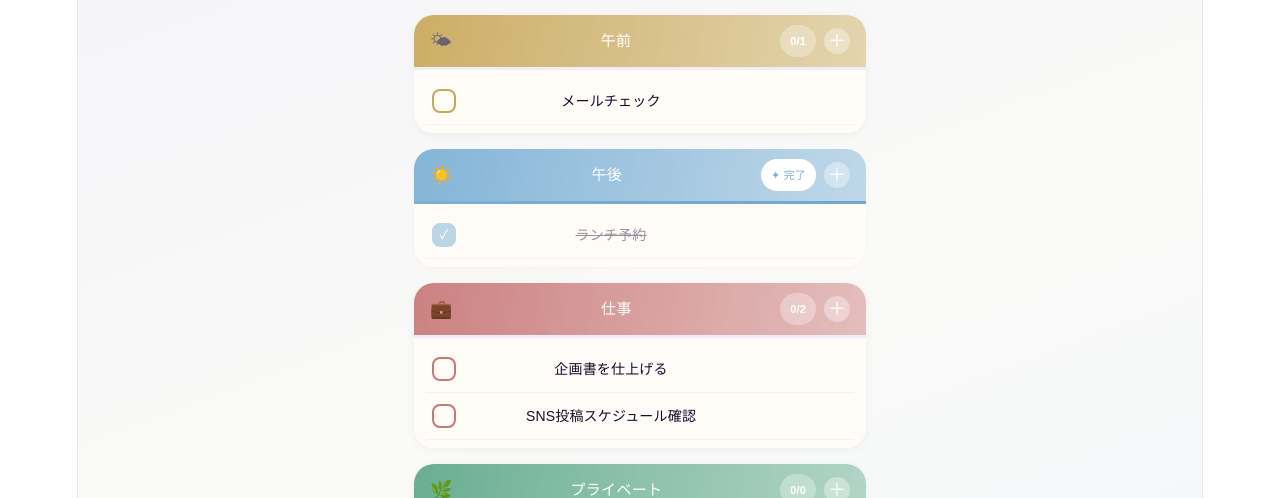
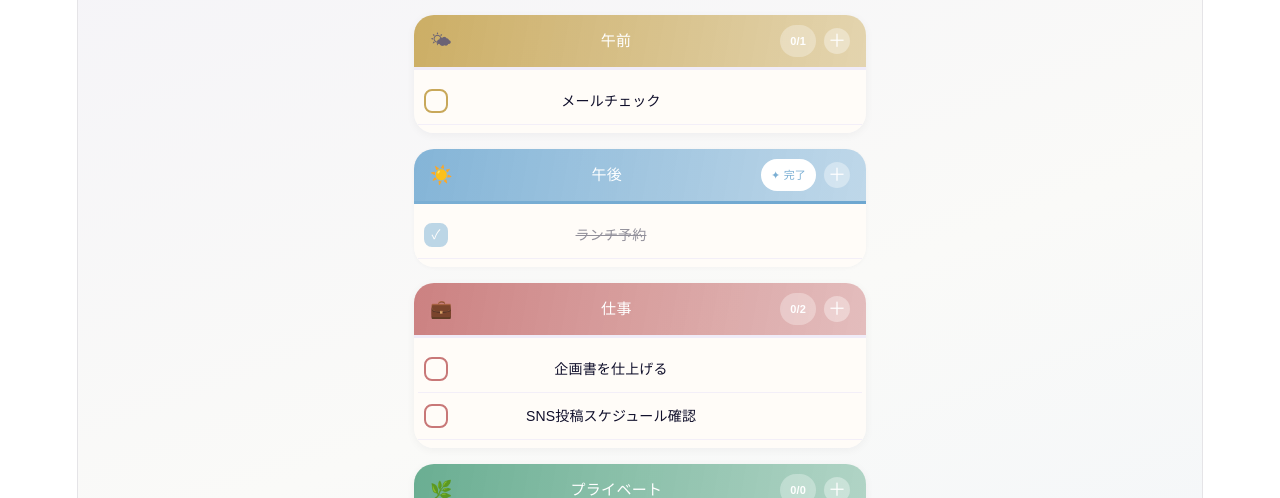
Before and after one commit to ayalin777a/todays-brain, a React (Vite) app: page / in a window 1280 px wide. Shown: the part 162-660 px from the top of the page. Built offline with nearby package versions, Linux system fonts and the light colour scheme.

Commit message:
Reduce item area left padding to bring checklist text further left

```diff
--- a/src/App.jsx
+++ b/src/App.jsx
@@ -359,7 +359,7 @@ function CategoryCard({ cat, items, onToggleItem, onDeleteItem, onEditItem, onAd
           <div style={{ height:"100%", width:`${pct}%`, background:`linear-gradient(90deg,${cat.color},${mix(cat.color,-0.1)})`, transition:"width 0.4s cubic-bezier(.4,0,.2,1)" }}/>
         </div>
       )}
-      <div style={{ background:"#FFFCF8", padding:"8px 12px" }}>
+      <div style={{ background:"#FFFCF8", padding:"8px 4px" }}>
         {items.length===0 && <div style={{ padding:"14px 4px", fontSize:13, color:"#C0B8CC", textAlign:"center" }}>{t("no_tasks")}</div>}
         {items.map(item=>(
           isTask
```
